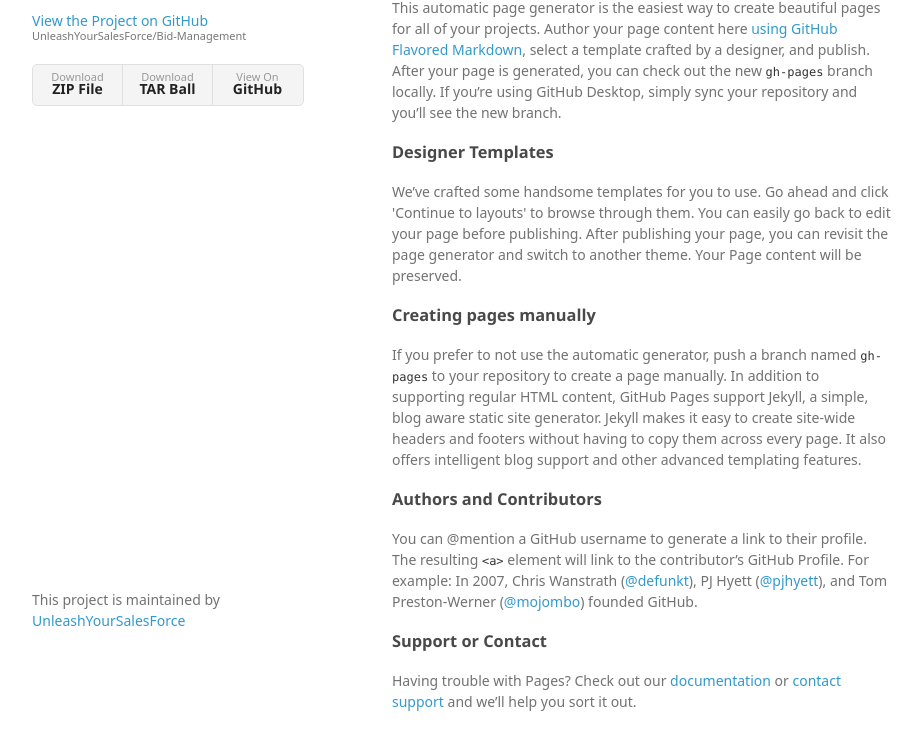
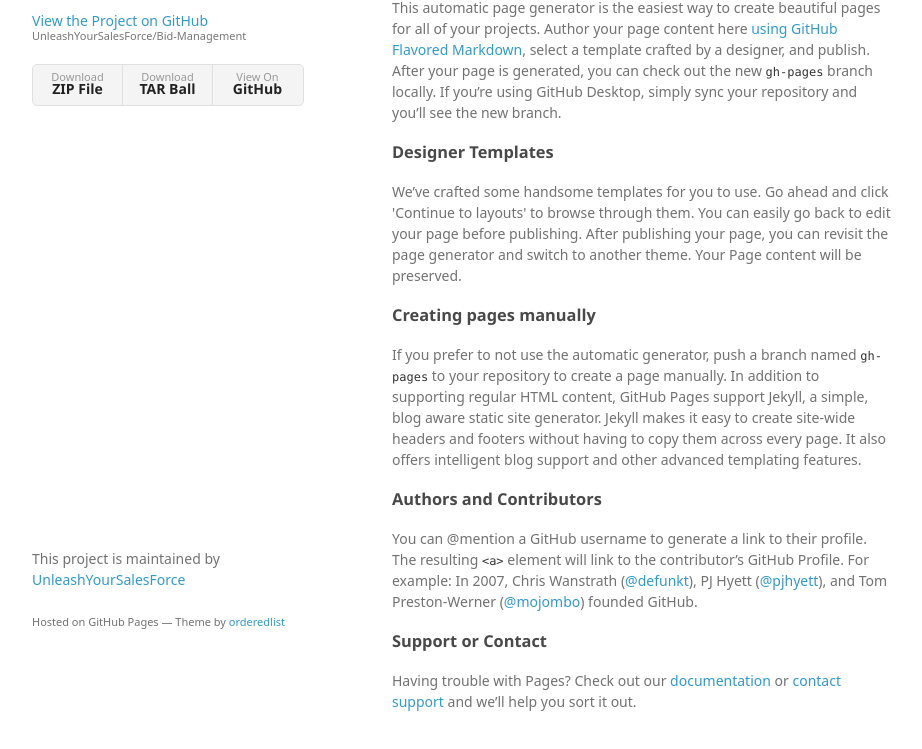
Before and after one commit to UnleashYourSalesForce/Bid-Management, a plain HTML site: page index.html in a window 1280 px wide. Shown: the part 99-848 px from the top of the page, without its empty margins (178-1100 px from the left). Drawn offline with Linux system fonts and the light colour scheme; a web font is replaced by a local one.

```diff
--- a/index.html
+++ b/index.html
@@ -55,7 +55,7 @@
       </section>
       <footer>
         <p>This project is maintained by <a href="https://github.com/UnleashYourSalesForce">UnleashYourSalesForce</a></p>
-
+        <p><small>Hosted on GitHub Pages &mdash; Theme by <a href="https://github.com/orderedlist">orderedlist</a></small></p>
       </footer>
     </div>
     <script src="javascripts/scale.fix.js"></script>
```
